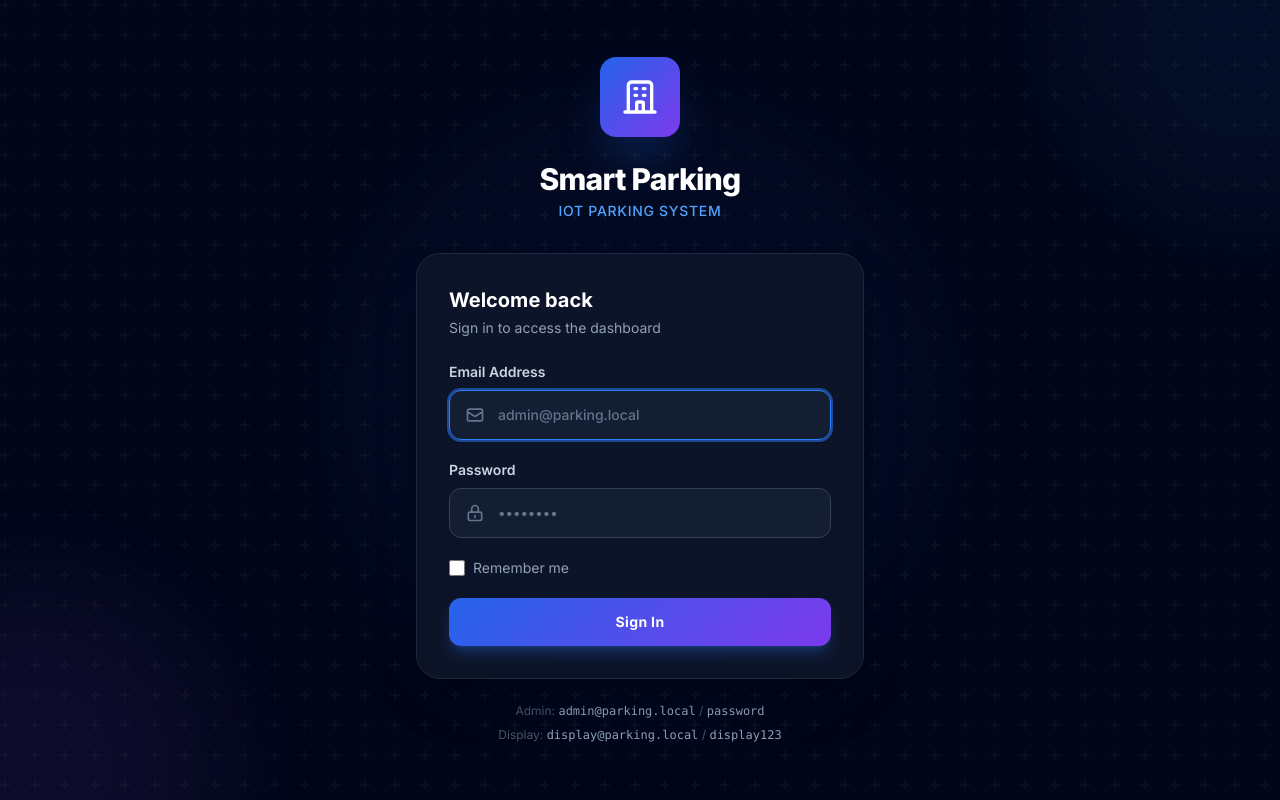
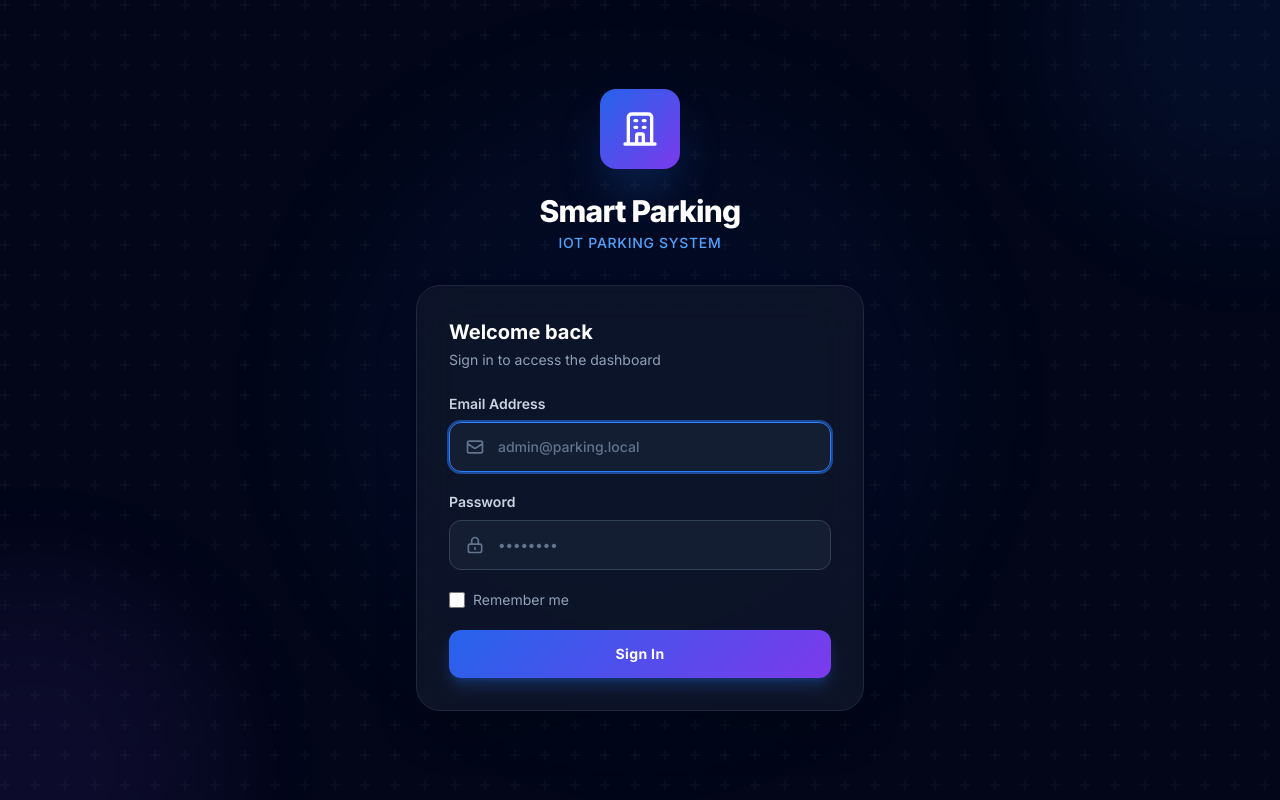
Before and after one commit to Kaysky01/Iot-Smart-Parking, a Laravel app: page /login in a window 1280 px wide. Run offline with Laravel 12, Linux system fonts and the light colour scheme; style sheets or scripts are compiled from the project's sources.

Commit message:
Update login page

```diff
--- a/resources/views/auth/login.blade.php
+++ b/resources/views/auth/login.blade.php
@@ -120,15 +120,6 @@
                 </form>
             </div>
 
-            {{-- Footer Info --}}
-            <div class="text-center mt-6 space-y-2">
-                <p class="text-xs text-slate-600">
-                    Admin: <span class="text-slate-400 font-mono">admin@parking.local</span> / <span class="text-slate-400 font-mono">password</span>
-                </p>
-                <p class="text-xs text-slate-600">
-                    Display: <span class="text-slate-400 font-mono">display@parking.local</span> / <span class="text-slate-400 font-mono">display123</span>
-                </p>
-            </div>
         </div>
     </div>
 </body>
```
